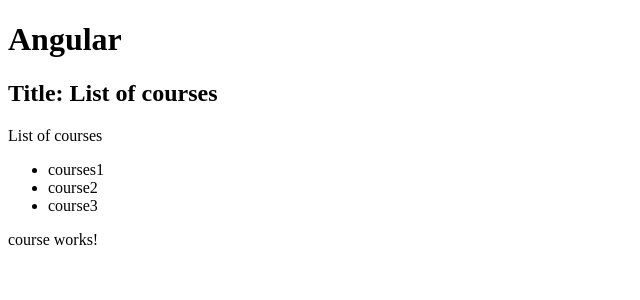
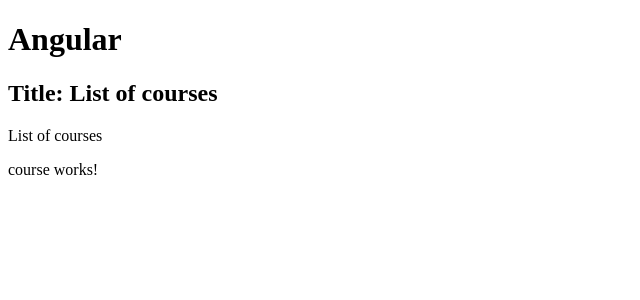
Before and after one commit to GovindCodes/Hola-AngularJS, an Angular app: page / in a window 1280 px wide. Shown: the top 300 px of the page, without its empty margins (0-640 px from the left). Built offline with nearby package versions, Linux system fonts and the light colour scheme.

Commit message:
added Service

```diff
--- a/src/app/courses.component.ts
+++ b/src/app/courses.component.ts
@@ -18,6 +18,6 @@
 getTitle(){
     return this.title;
 }
-courses = ["courses1", "course2", "course3"];
+courses;
 
 }
--- /dev/null
+++ b/src/app/courses.service.ts
@@ -0,0 +1,5 @@
+export class CoursesService{
+    getCourses(){
+        return ["courses1", "course2", "course3"];
+    }
+}
```
